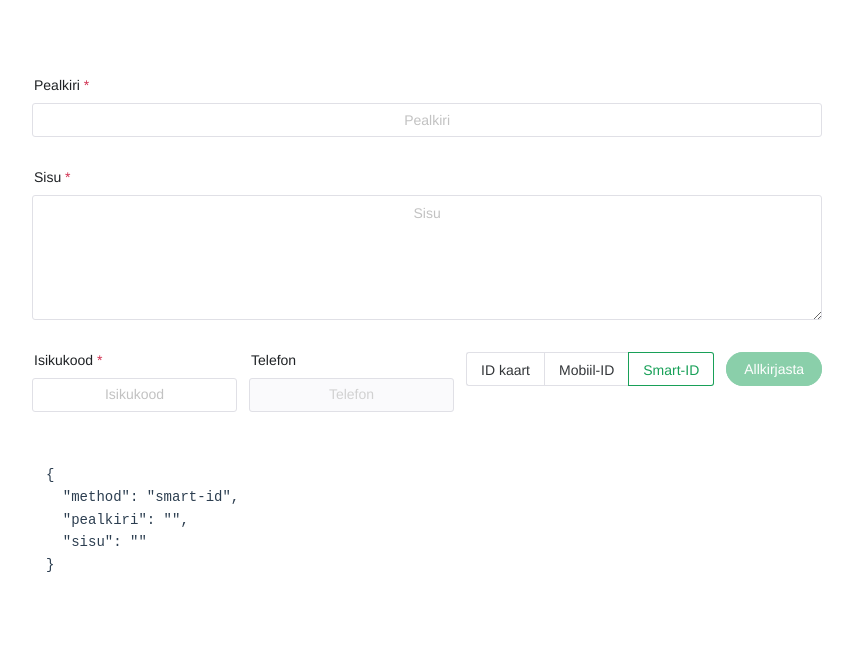
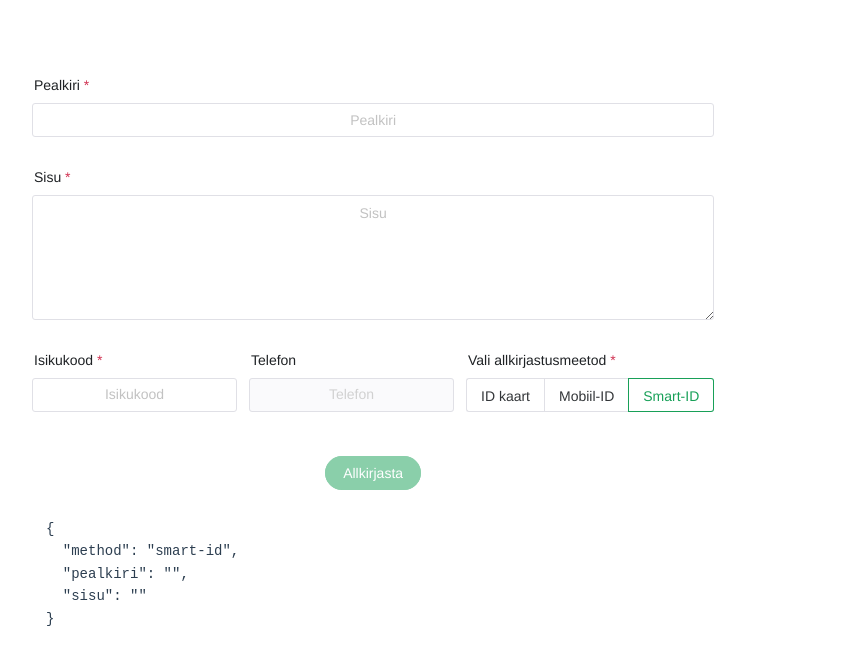
Before and after one commit to argoroots/petitsioon, a Vue app in the folder front-end/: page / in a window 1280 px wide. Shown: the top 664 px of the page, without its empty margins (80-933 px from the left). Built offline with nearby package versions, Linux system fonts and the light colour scheme.

Commit message:
label for radio group

```diff
--- a/front-end/src/components/CreateForm.vue
+++ b/front-end/src/components/CreateForm.vue
@@ -94,6 +94,11 @@ export default {
                 hidden="true"
               />
             </n-form-item>
+            <n-form-item
+              label="Vali allkirjastusmeetod"
+              path="dok.telefon"
+              show-require-mark
+            >
               <n-radio-group
                 v-model:value="dok.method"
                 name="method"
@@ -109,6 +114,8 @@ export default {
                   Smart-ID
                 </n-radio-button>
               </n-radio-group>
+            </n-form-item>
+          </n-space>
           <n-button
             :disabled="dok.pealkiri === '' || dok.sisu === ''"
             round
@@ -119,7 +126,6 @@ export default {
             Allkirjasta
           </n-button>
         </n-space>
-        </n-space>
       </n-form>
       <pre>{{ JSON.stringify(dok, null, 2) }}</pre>
     </n-gi>
```
Lines whose indentation alone changed are shown as unchanged.
